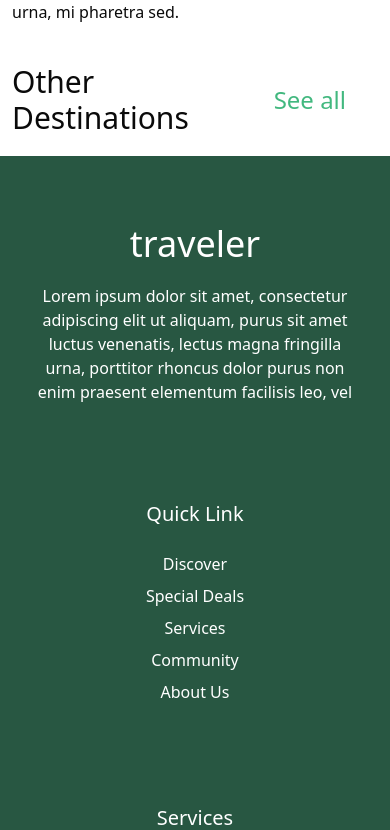
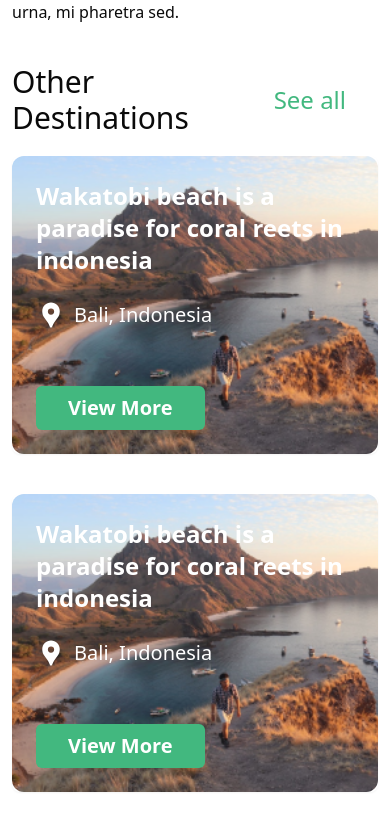
Before and after one commit to WDsagor/traveler-shadcn-typescript, a Next.js app: page /discover in a window 390 px wide. Shown: the part 2617-3447 px from the top of the page. Built offline with nearby package versions, Linux system fonts and the light colour scheme.

Commit message:
complet design dicover page

```diff
--- a/app/discover/PlaceDetails.tsx
+++ b/app/discover/PlaceDetails.tsx
@@ -1,3 +1,4 @@
+import TuristCard from '@/components/share/TuristCard';
 import { Button } from '@/components/ui/button';
 import Image from 'next/image';
 import React from 'react';
@@ -5,14 +6,14 @@ import { MdLocationPin } from "react-icons/md";
 
 const PlaceDetails = () => {
     return (
-        <div className='flex flex-col md:flex-row gap-10 py-5'>
+        <div className='flex flex-col lg:flex-row gap-10 py-5'>
             <div className=' basis-2/3 text-justify'>
                 <Image className='' src={"/images/bali beach.png"} alt='place name' width={1200} height={100} />
                 <h1 className='text-4xl pt-5 pb-2'>Memorable Festivals on Bali Beach</h1>
                 <p className='flex text-xl text-secondary items-center pb-8'><MdLocationPin className='text-primary mr-2' size={30} /> Bali, Indonesia</p>
                 <p>Lorem ipsum dolor sit amet, consectetur adipiscing elit. Amet integer facilisis aliquet erat vitae viverra ornare. Placerat urna integer nibh justo. Dictum vulputate odio mauris amet, dictumst molestie. Faucibus consectetur mauris tristique dolor ut diam, adipiscing et. Semper mi proin malesuada orci phasellus. Consectetur posuere iaculis amet sem. Euismod turpis pellentesque sit risus eu, sagittis nulla. Facilisis urna, mi pharet</p>
                 <p>Lorem ipsum dolor sit amet, consectetur adipiscing elit. Amet integer facilisis aliquet erat vitae viverra ornare. Placerat urna integer nibh justo. Dictum vulputate odio mauris amet, dictumst molestie. </p>
-                <div className='flex flex-col md:flex-row gap-10 py-8 '>
+                <div className='flex flex-col items-center xl:flex-row gap-10 py-8 '>
                     <Image src={"/images/Rectangle 18.png"} alt='place name' width={800} height={100} />
                     <Image src={"/images/Rectangle 19.png"} alt='place name' width={800} height={100} />
                 </div>
@@ -20,6 +21,12 @@ const PlaceDetails = () => {
             </div>
             <div className='basis-1/3'>
                 <h1 className=' text-3xl flex justify-between items-center'><span>Other Destinations</span> <span ><Button className='text-2xl hover:no-underline' variant={'link'} size='lg'> See all</Button></span></h1>
+
+                <div className='py-5 grid gap-10'>
+                    {[1, 2, 3, 4].map((n, i) => {
+                        return <TuristCard key={i} />
+                    })}
+                </div>
             </div>
         </div>
     );
--- /dev/null
+++ b/components/share/TuristCard.tsx
@@ -0,0 +1,29 @@
+import React from 'react';
+import { Card, CardContent, CardDescription, CardFooter, CardHeader, CardTitle } from '@/components/ui/card';
+import { MdLocationPin } from 'react-icons/md';
+import { Button } from '@/components/ui/button';
+
+
+const TuristCard = () => {
+    return (
+        <div className='rounded-xl' style={{
+            background: `url("/images/card-1.png")`,
+            backgroundRepeat: "no-repeat",
+            backgroundSize: "cover",
+            backgroundPosition: "center"
+        }}>
+            <Card className='bg-transparent border-none' >
+                <CardHeader className='text-2xl font-bold text-white'> Wakatobi beach is a paradise for coral reets in indonesia</CardHeader>
+                <CardContent>
+                    <p className='flex text-xl text-white items-center pb-8'><MdLocationPin className='text-white mr-2' size={30} /> Bali, Indonesia</p>
+                </CardContent>
+                <CardFooter>
+                    <Button size="lg" className='hover:bg-white font-bold text-xl text-white hover:text-primary'>View More</Button>
+                </CardFooter>
+            </Card>
+
+        </div>
+    );
+};
+
+export default TuristCard;
```
